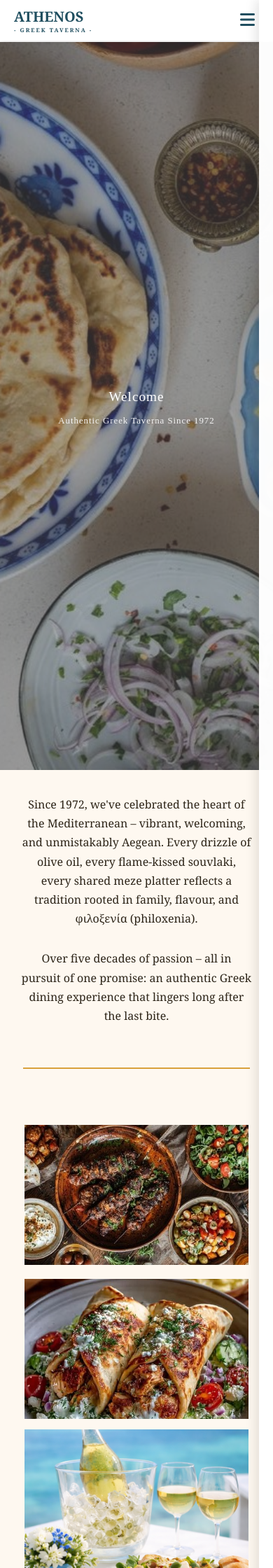
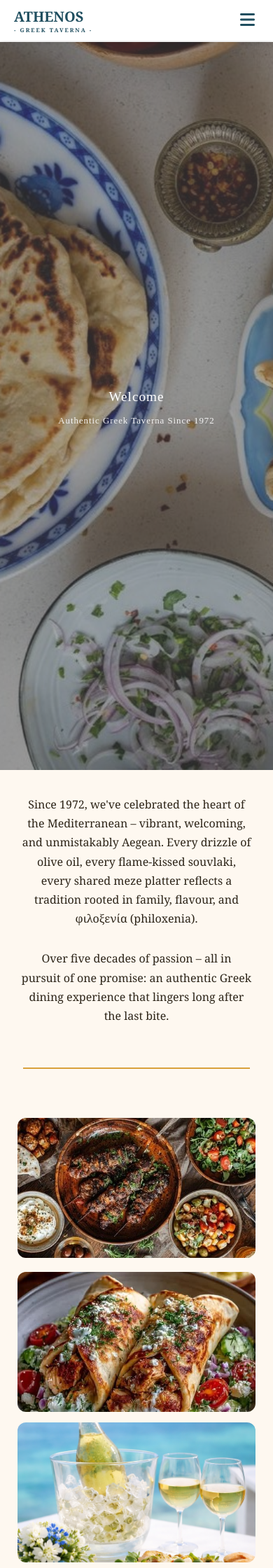
Before and after one commit to LikaHanekom/RestaurantWebsiteATHENOS-, a PHP site: page /Views/index.php in a window 390 px wide. Shown: the top 2240 px of the page at 70% size. Run offline with PHP 8.4, Linux system fonts and the light colour scheme.

Commit message:
Updated Homepage responsive styles

```diff
--- a/CSS/style.css
+++ b/CSS/style.css
@@ -203,15 +203,16 @@ main {
 .content-section {
   background-color: #fef8f0;
   padding: 20px 0;
+  width: 100%;
+  overflow-x: hidden;
 }
 
 .container {
-    max-width: 1200px;
-    margin: 0 auto;
-    padding: 0 40px;
-    display: flex;
-    flex-direction: column;
-    align-items: center;
+  max-width: 1200px;
+  margin: 0 auto;
+  padding: 0 20px;
+  width: 100%;
+  box-sizing: border-box;
 }
 
 .text-block {
@@ -242,13 +243,15 @@ main {
    ========================================================================== */
 .gallery {
   max-width: 1000px;
-  margin: 0 auto; /* This centers the gallery block */
+  margin: 0 auto;
   padding: 20px;
   box-sizing: border-box;
+  width: 100%;
 }
 
 .top-image {
   margin-bottom: 20px;
+  width: 100%;
 }
 
 .top-image img {
@@ -256,12 +259,14 @@ main {
   height: 300px;
   object-fit: cover;
   display: block;
+  border-radius: 12px;
 }
 
 .bottom-images {
   display: grid;
-  grid-template-columns: repeat(auto-fit, minmax(200px, 1fr));
+  grid-template-columns: repeat(3, 1fr);
   gap: 20px;
+  width: 100%;
 }
 
 .bottom-images img {
@@ -269,6 +274,51 @@ main {
   height: 250px;
   object-fit: cover;
   display: block;
+  border-radius: 12px;
+}
+
+/* Gallery Responsive */
+@media (max-width: 900px) {
+  .bottom-images {
+    gap: 15px;
+  }
+
+  .bottom-images img {
+    height: 220px;
+  }
+}
+
+@media (max-width: 768px) {
+  .gallery {
+    padding: 15px;
+  }
+
+  .top-image img {
+    height: 200px;
+  }
+
+  .bottom-images {
+    grid-template-columns: 1fr;
+    gap: 15px;
+  }
+
+  .bottom-images img {
+    height: 200px;
+  }
+}
+
+@media (max-width: 480px) {
+  .gallery {
+    padding: 10px;
+  }
+
+  .top-image img {
+    height: 180px;
+  }
+
+  .bottom-images img {
+    height: 180px;
+  }
 }
 
 /* ==========================================================================
@@ -709,3 +759,23 @@ main {
     padding: 0 15px;
   }
 }
+
+* {
+  max-width: 100%;
+  box-sizing: border-box;
+}
+
+html, body {
+  overflow-x: hidden;
+  width: 100%;
+  position: relative;
+}
+
+body {
+  overflow-x: hidden;
+}
+
+img {
+  max-width: 100%;
+  height: auto;
+}
```
